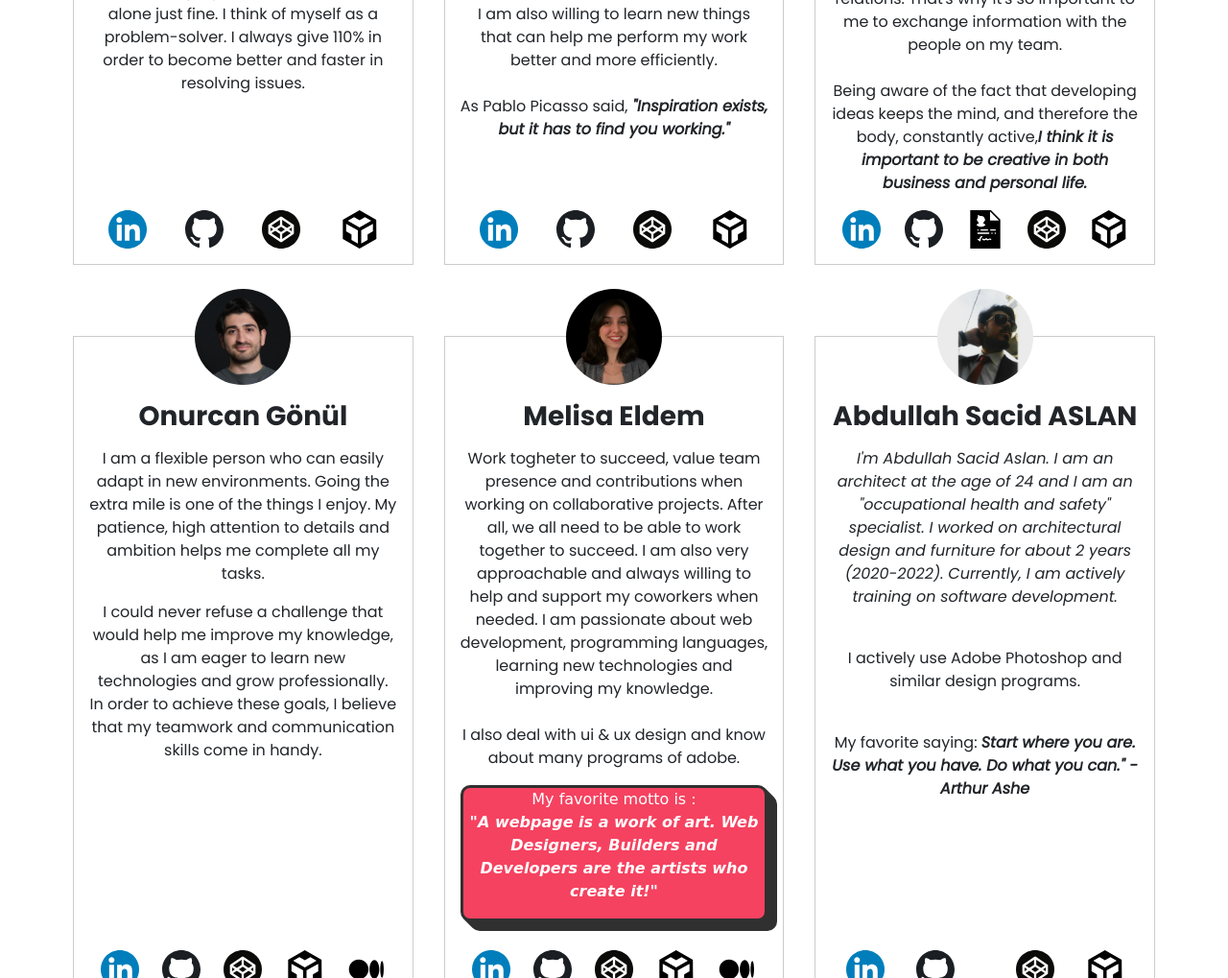
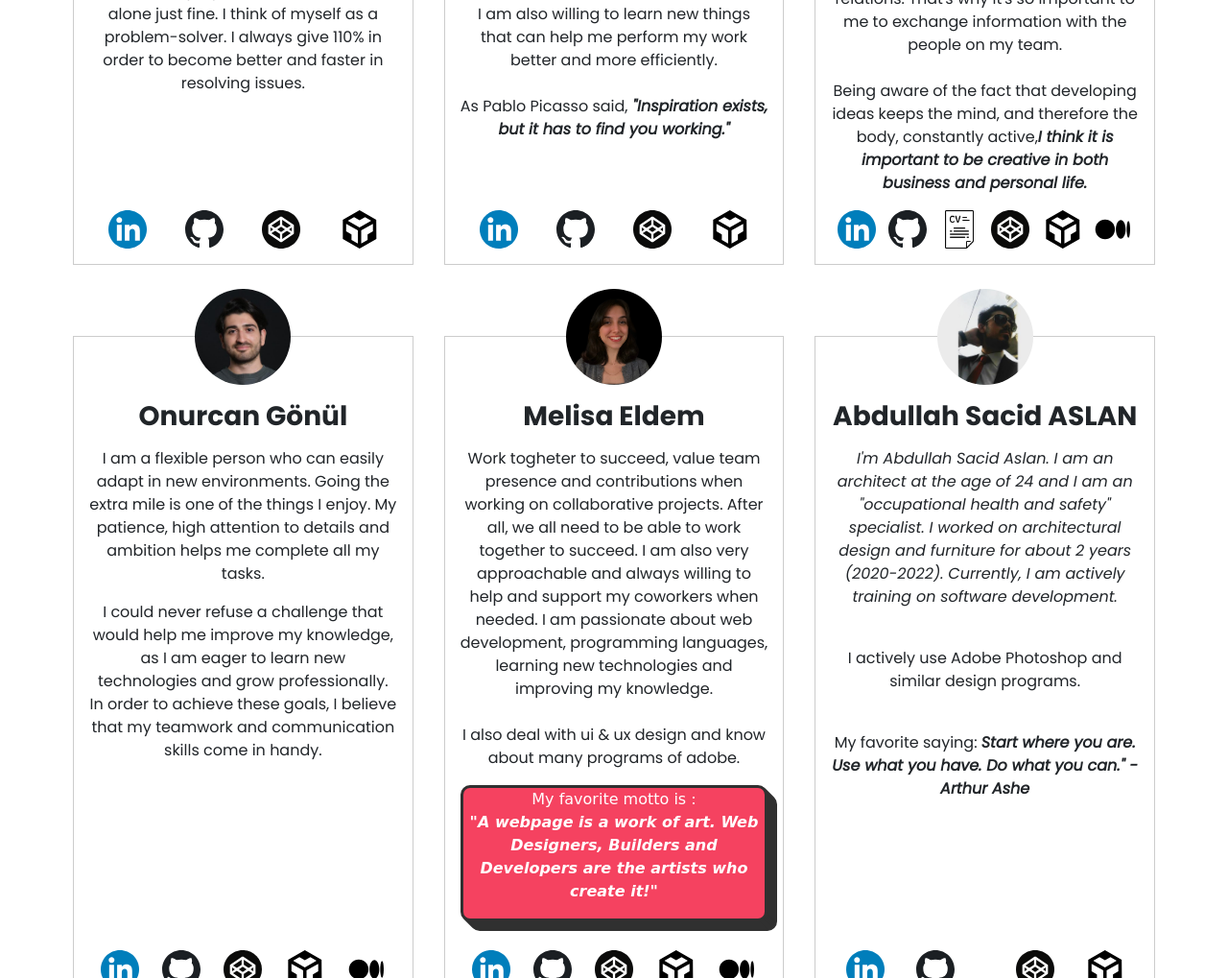
Before and after one commit to BilgeAdam-Akademi-Students-Gen2/bilgeadam-students-gen2-main, a plain HTML site: page index.html in a window 1280 px wide. Shown: the part 1866-2885 px from the top of the page at 96% size. Drawn offline with nearby package versions, Linux system fonts and the light colour scheme.

Commit message:
Musa ALİOĞLU animasyon css eklendi, medium eklendi.

```diff
--- a/index.html
+++ b/index.html
@@ -225,10 +225,10 @@
               </div>
             </div>
           </div>
-          <!-- -- TODO:  -->
+          <!-- -- TODO: Musa Alioğlu -->
           <div class="custom-card-wrapper col-12 col-md-6 col-lg-4">
-            <div class="custom-card">
-              <div class="avatar-wrapper">
+            <div class="custom-card" id="card-animation">
+              <div class="avatar-wrapper" id="logo-animation">
                 <img src="img/musa.jpg" alt="alioglumusa" class="avatar" />
               </div>
               <div>
@@ -251,15 +251,17 @@
               </div>
               <div class="contact">
                 <a href="https://www.linkedin.com/in/alioglumusa/" target="_blank"><img src="assets/linkedin.svg"
-                    alt="linkedin" /></a>
+                    alt="linkedin"  id="logo-animation" /></a>
                 <a href="https://github.com/Alioglumusa" target="_blank"><img src="assets/github.svg"
-                    alt="github" /></a>
-                <a href="https://alioglumusa.github.io/PORTFOLIO/" target="_blank"><img src="assets/musa-cv.svg"
-                    alt="github" /></a>
+                    alt="github"  id="logo-animation" /></a>
+                <a href="https://alioglumusa.github.io/PORTFOLIO/" target="_blank"><img src="assets/cv.png"
+                    alt="github"  id="logo-animation" /></a>
                 <a href="https://codepen.io/Alioglumusa" target="_blank"><img src="assets/codepen.svg"
-                    alt="codepen" /></a>
+                    alt="codepen"  id="logo-animation" /></a>
                 <a href="https://codesandbox.io/u/alioglumusa" target="_blank"><img src="assets/codesandbox.svg"
-                    alt="codesandbox" /></a>
+                    alt="codesandbox"  id="logo-animation" /></a>
+                <a href="https://medium.com/@alioglumusa34" target="_blank"><img
+                    src="assets\7079377_medium_medium logo_icon.svg" alt="medium" id="logo-animation" /></a>
               </div>
             </div>
           </div>
```
